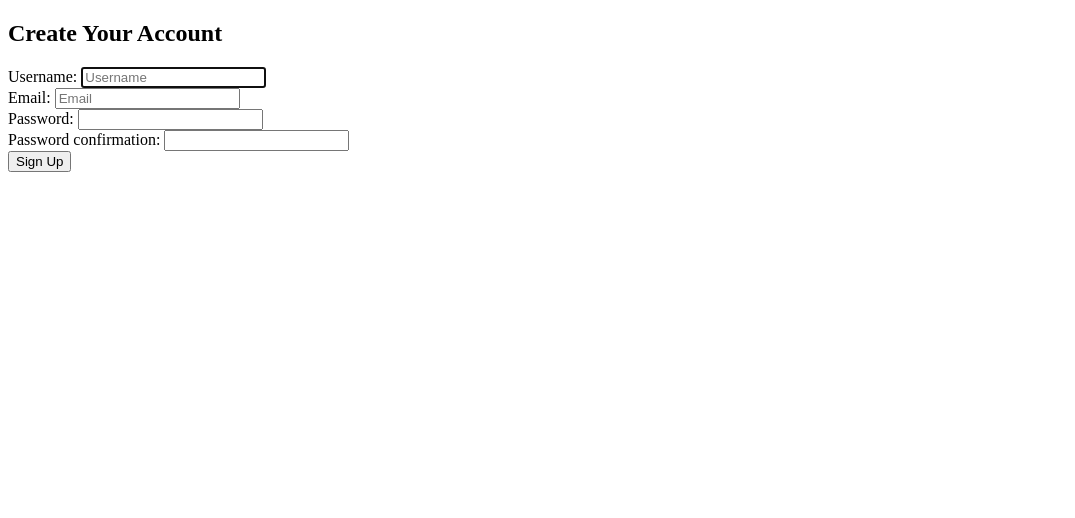
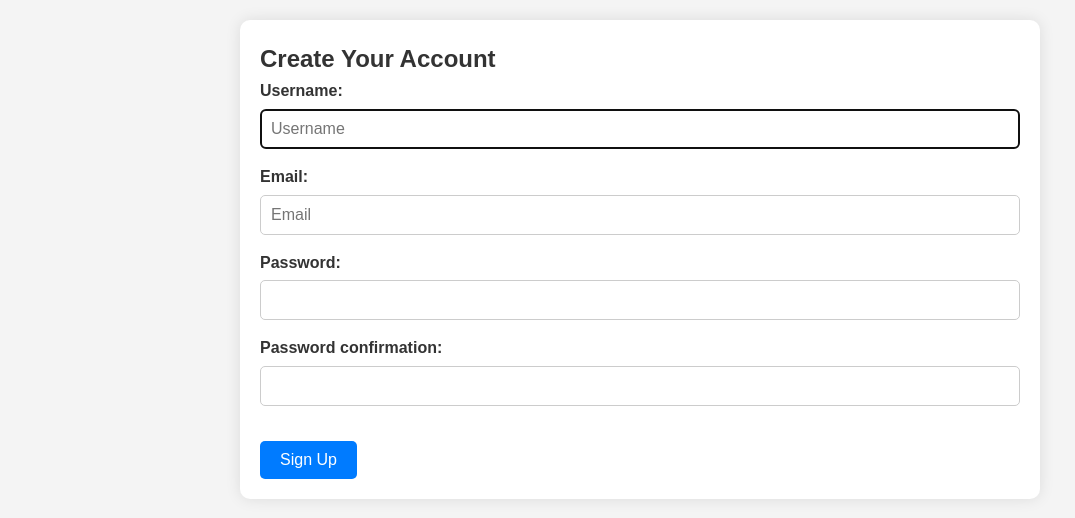
Before and after one commit to Jkim1122/rbac, a Django app: page /accounts/signup/ in a window 1280 px wide. Shown: the top 518 px of the page, without its empty margins (0-1075 px from the left). Run offline with Django 5.2, Linux system fonts and the light colour scheme.

Commit message:
applied styling to signup pages.

```diff
--- a/static/css/style.css
+++ b/static/css/style.css
@@ -53,3 +53,41 @@
     font-size: 0.9rem;
     color: #777;
 }
+
+/* Form styling */
+.form-group {
+    margin-bottom: 15px;
+}
+
+.form-group label {
+    display: block;
+    font-weight: bold;
+    margin-bottom: 5px;
+}
+
+.form-group input {
+    width: 100%;
+    padding: 10px;
+    font-size: 1rem;
+    border: 1px solid #ccc;
+    border-radius: 5px;
+}
+
+/* Button styling */
+.btn {
+    display: inline-block;
+    padding: 10px 20px;
+    font-size: 1rem;
+    color: #fff;
+    background-color: #007bff;
+    border: none;
+    border-radius: 5px;
+    text-align: center;
+    text-decoration: none;
+    cursor: pointer;
+    margin-top: 20px;
+}
+
+.btn:hover {
+    background-color: #0056b3;
+}
--- a/templates/accounts/signup.html
+++ b/templates/accounts/signup.html
@@ -1,27 +1,31 @@
 <!DOCTYPE html>
 <html lang="en">
 <head>
+    {% load static %}  <!-- Load static files -->
     <meta charset="UTF-8">
     <meta name="viewport" content="width=device-width, initial-scale=1.0">
     <title>Sign Up</title>
+    <link rel="stylesheet" href="{% static 'css/style.css' %}">
 </head>
 <body>
+    <div class="container">
         <h2>Create Your Account</h2>
         <form method="POST">
-        {% csrf_token %}   <!-- Cross-Site Request Forgery token helps to protect against attacks -->
-        <div>
+            {% csrf_token %}
+            <div class="form-group">
                 {{ form.username.label_tag }} {{ form.username }}
             </div>
-        <div>
+            <div class="form-group">
                 {{ form.email.label_tag }} {{ form.email }}
             </div>
-        <div>
+            <div class="form-group">
                 {{ form.password1.label_tag }} {{ form.password1 }}
             </div>
-        <div>
+            <div class="form-group">
                 {{ form.password2.label_tag }} {{ form.password2 }}
             </div>
-        <button type="submit">Sign Up</button>
+            <button type="submit" class="btn">Sign Up</button>
         </form>
+    </div>
 </body>
 </html>
```
Also changed, not shown: templates/accounts/signup_failure.html (+6 -2 lines), templates/accounts/signup_success.html (+17 -3 lines), db.sqlite3. Lines whose indentation alone changed are shown as unchanged.
